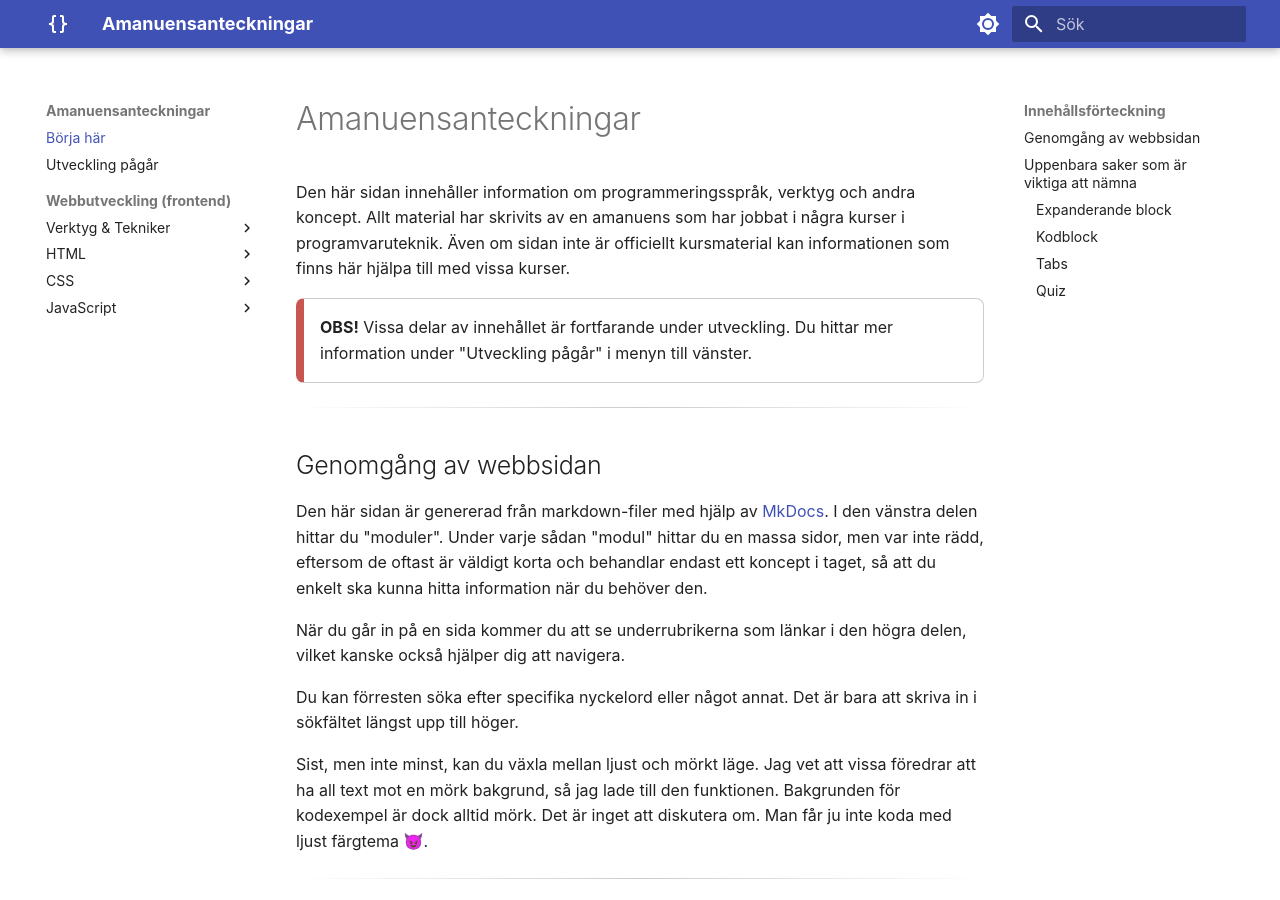
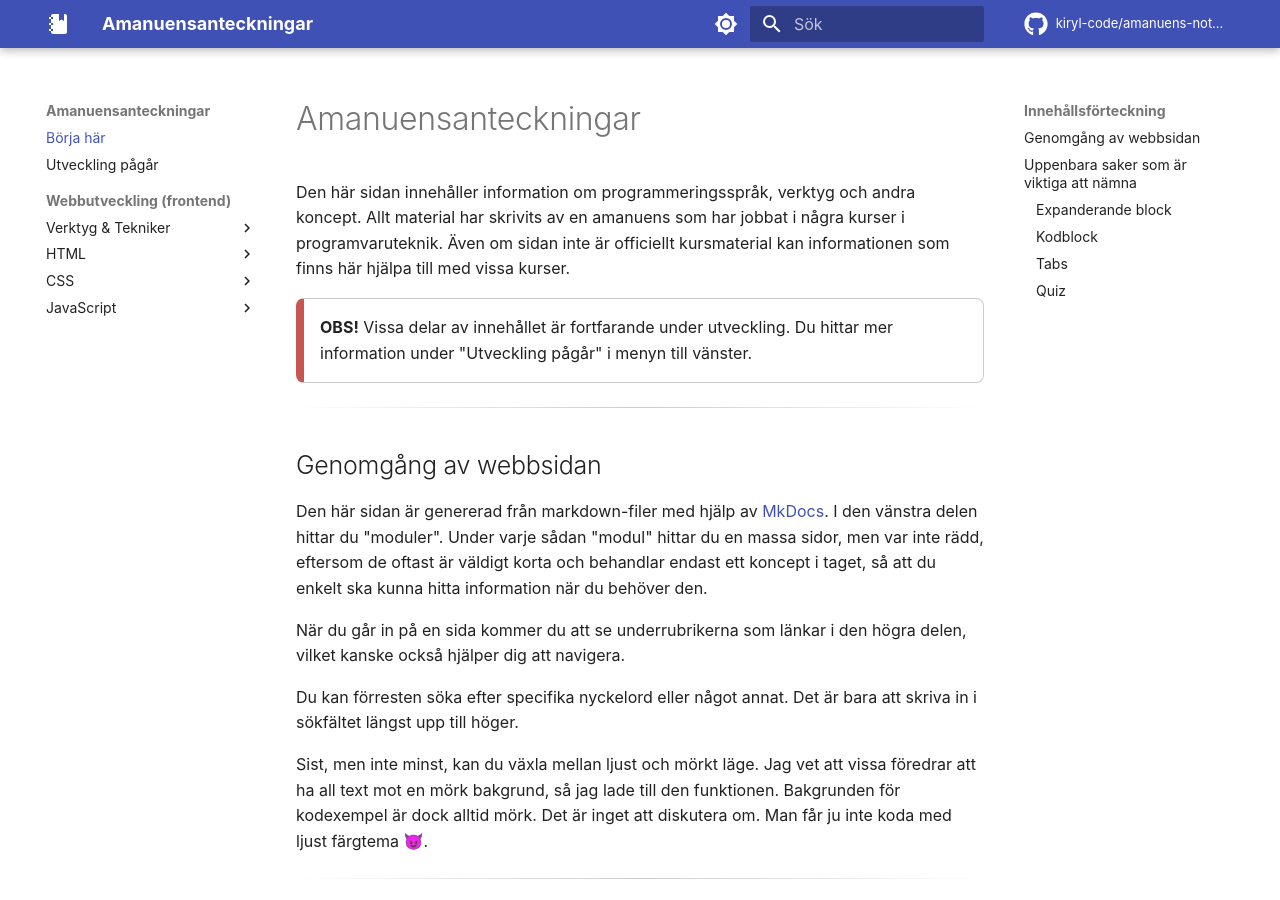
Before and after one commit to kiryl-code/amanuens-notes, an MkDocs documentation site: the page built from docs/index.md, in a window 1280 px wide and 900 px high. Built offline with MkDocs 1.6.1 and Material for MkDocs 9.7.7, drawn with Linux system fonts in a browser that asks for light colours; comment, search, counter and statistics services are not loaded.

Commit message:
Update icons and add gh link

```diff
--- a/mkdocs.yml
+++ b/mkdocs.yml
@@ -1,9 +1,11 @@
 site_name: Amanuensanteckningar
-
+repo_url: https://github.com/kiryl-code/amanuens-notes
+repo_name: kiryl-code/amanuens-notes
 theme:
   name: material
   icon:
-    logo: material/code-braces
+    logo: material/notebook
+    repo: fontawesome/brands/github
   language: sv
   palette:
     - media: "(prefers-color-scheme: light)"
```
